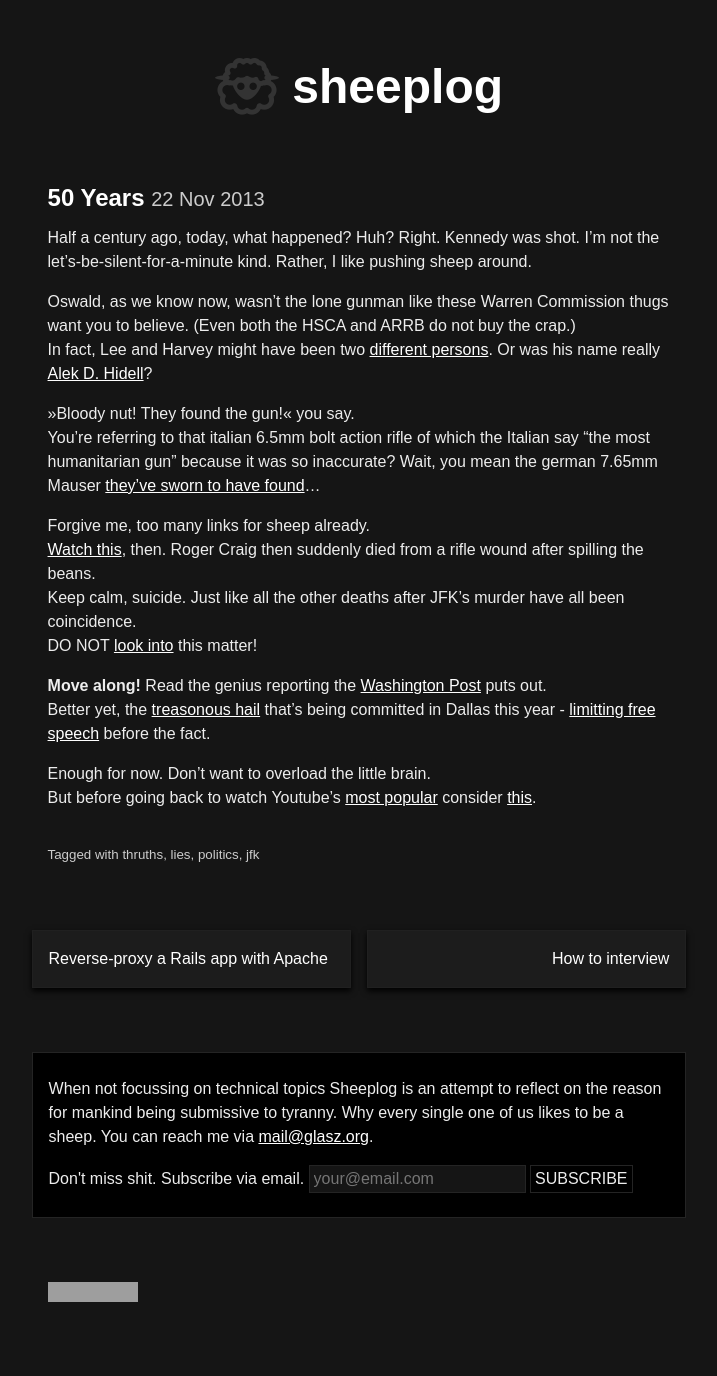
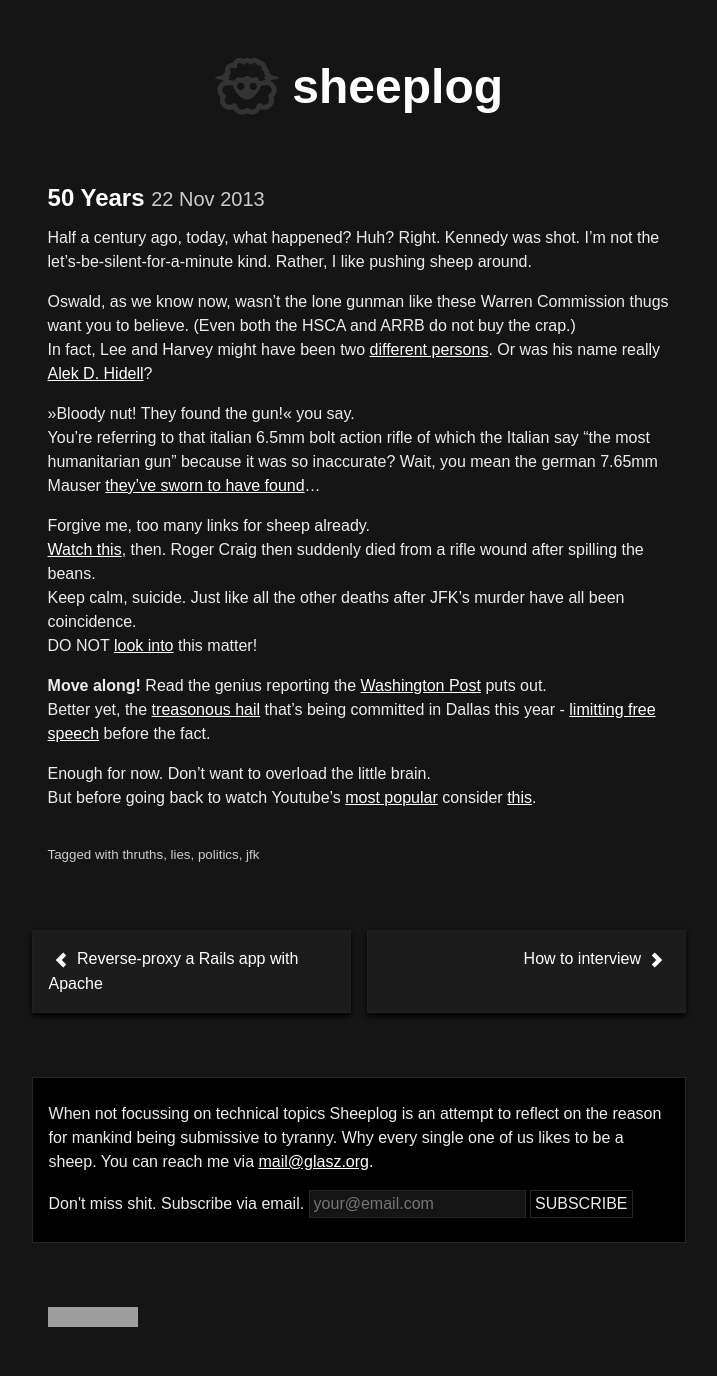
Before and after one commit to glaszig/glaszig.github.io, a Jekyll site: the page built from _posts/2013-11-22-50-years.md, in a window 1280 px wide. Shown: the whole page, without its empty margins (281-998 px from the left). Built offline with Jekyll 4.4.1, drawn with Linux system fonts in a browser that asks for light colours; before the commit the page ends 1351 px from its top, so only the background shows below that; grey boxes are pictures that could not be loaded.

Commit message:
added chevrons to post navigation

```diff
--- a/_includes/post.html
+++ b/_includes/post.html
@@ -13,11 +13,22 @@
 {% if page.previous || page.next %}
 <nav class="post-navigation">
   {% if page.previous %}
-  <a href="{{page.previous.url}}"><i class="glyphicon glyphicon-chevron-left"></i> {{page.previous.title}}</a>
+  <a href="{{page.previous.url}}">
+    <svg xmlns="http://www.w3.org/2000/svg" viewBox="0 0 448 1024">
+      <path d="M448 320L320 192 0 512l320 320 128-128L256 512 448 320z" />
+    </svg>
+    {{page.previous.title}}
+  </a>
   {% endif %}
 
   {% if page.next %}
-  <a href="{{page.next.url}}">{{page.next.title}} <i class="glyphicon glyphicon-chevron-right"></i></a>
+  <a href="{{page.next.url}}">
+    {{page.next.title}}
+
+    <svg xmlns="http://www.w3.org/2000/svg" viewBox="0 0 448 1024">
+      <path d="M128 192L0 320l192 192L0 704l128 128 320-320L128 192z"/>
+    </svg>
+  </a>
   {% endif %}
 </nav>
 {% endif %}
--- a/static/sheeplog.scss
+++ b/static/sheeplog.scss
@@ -162,6 +162,12 @@ button[type=submit] {
       text-decoration: none;
     }
   }
+  svg {
+    width: 24px;
+    height: 24px;
+    fill: #fff;
+    vertical-align: middle;
+  }
 }
 
 .text-left {
```
